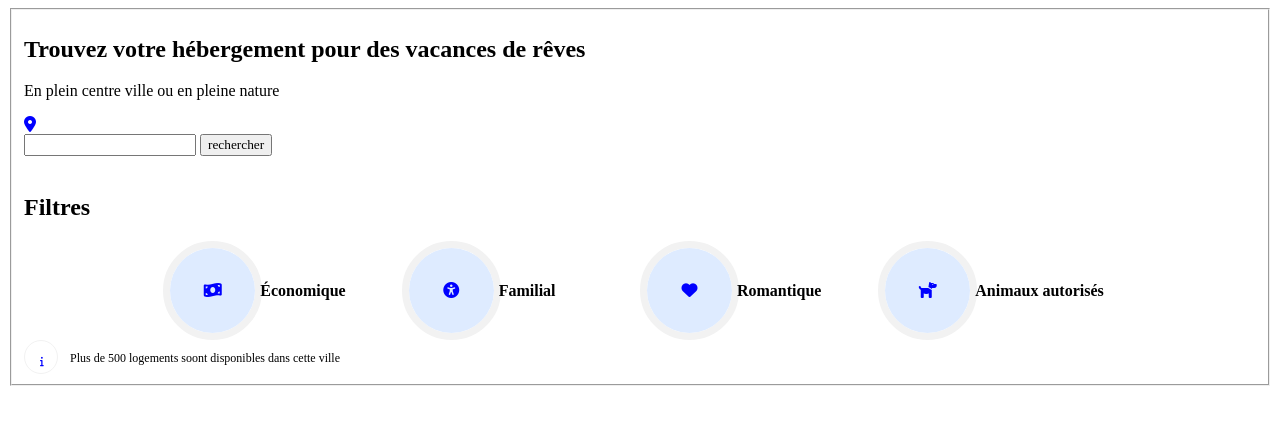
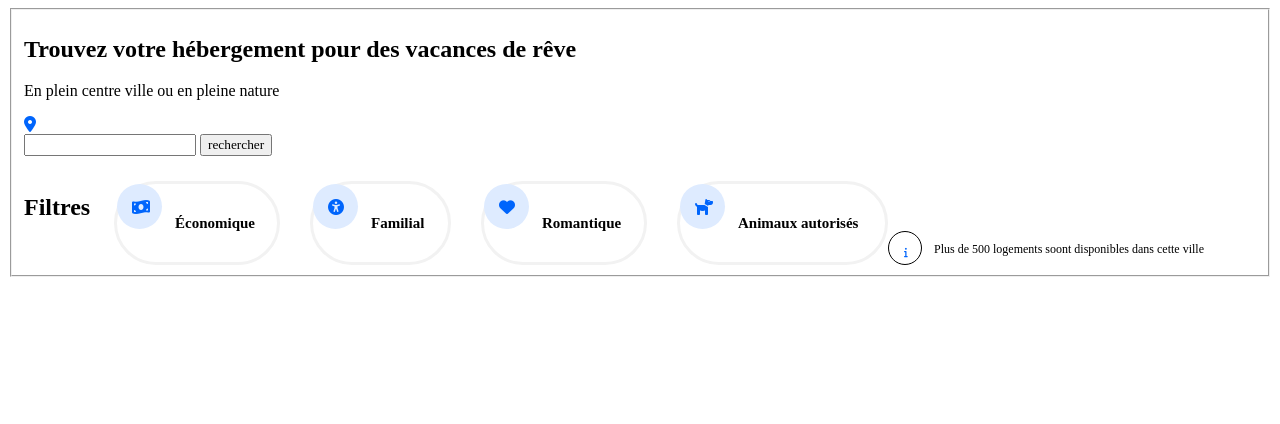
Before and after one commit to WinstonBlewUp/P2_livrable_OC, a plain HTML site: page feature_1_search.html in a window 1280 px wide. Drawn offline with Linux system fonts and the light colour scheme; a web font is replaced by a local one.

Commit message:
maj research a dev
avancée de la barre de recherche
avancée du CSS
-reste à aligner les liens dnas les tiles.
-aligner le i info.
-Aplliquer CSS sur la barre derecherche

```diff
--- a/feature_1_search.html
+++ b/feature_1_search.html
@@ -7,7 +7,7 @@
 </head>
 <body>
 	<fieldset>
-		<h2>Trouvez votre hébergement pour des vacances de rêves</h2>
+		<h2>Trouvez votre hébergement pour des vacances de rêve</h2>
 		<p>En plein centre ville ou en pleine nature</p>
 		<i class="fas fa-map-marker-alt"></i>
 		<form>
@@ -20,32 +20,33 @@
 
 			<div class="filter_tile">
 				<div class="filter">
-					<i class="fas fa-money-bill-wave"></i><p class="filter_text">Économique</p>
+					<i class="fas fa-money-bill-wave"></i><a href="">Économique</a>
+				</div>
+			</div>
+
+			<div class="filter_tile_short">
+				<div class="filter">
+					<i class="fas fa-universal-access"></i><a href="">Familial</a>
 				</div>
 			</div>
 
 			<div class="filter_tile">
 				<div class="filter">
-					<i class="fas fa-universal-access"></i><p class="filter_text">Familial</p>
+					<i class="fas fa-heart"></i><a href="">Romantique</a>
 				</div>
 			</div>
 
-			<div class="filter_tile">
+			<div class="filter_tile_long">
 				<div class="filter">
-					<i class="fas fa-heart"></i><p class="filter_text">Romantique</p>
-				</div>
-			</div>
-
-			<div class="filter_tile">
-				<div class="filter">
-					<i class="fas fa-dog"></i><p class="filter_text">Animaux autorisés</p>
-				</div>
+					<i class="fas fa-dog"></i><a href="">Animaux autorisés</a>
 			</div>
 				<br />
 		</div>
-		<div class="info">
+		<div class="info_container">
+			<div class="info">
 				<i class="fas fa-info"></i><p class="info_text">Plus de 500 logements soont disponibles dans cette ville</p>
 			</div>
+		</div>
 	</fieldset>
 </body>
 </html>
--- a/style_reservia.css
+++ b/style_reservia.css
@@ -13,56 +13,103 @@
 *{
     font-family: Raleway;
 }
-.filter
-{
-     background: #DEEBFF;
-    width: 25px;
-    height: 25px;
-    border-radius: 50%;
-    text-align: center;
-    line-height: 25px;
-    vertical-align: middle;
-    padding: 30px;
-}
-
-i
-{
-    color:blue;
-}
-
-.filter_text
-{
-    white-space:nowrap;
-    font-weight: bold;
-    margin-left: 60px;
-    margin-top: -25px;
-}
-
-.filter_tile
-{
-  border-radius: 100px;
-border: 7px solid #F2F2F2;
-}
-.filter_title
-{
-
-}
 
 .filter_container
 {
 
     display: flex;
     flex-direction: row;
+    margin-top: -60px;
+    margin-left: 60px;
 
-    justify-content: space-evenly;
     justify-content:
+}
 
+.filter_tile
+{
+    border-radius: 100px;
+    border: 3px solid #F2F2F2;
+    padding-right: 115px;
+    margin-left: 30px;
+
+}
+
+.filter_tile_short
+{
+    border-radius: 100px;
+    border: 3px solid #F2F2F2;
+    padding-right: 90px;
+    margin-left: 30px;
+}
+
+.filter_tile_long
+{
+    border-radius: 100px;
+    border: 3px solid #F2F2F2;
+    padding-right: 160px;
+    margin-left: 30px;
+}
+
+.filter
+{
+     background: #DEEBFF;
+    width: 15px;
+    height: 15px;
+    border-radius: 50%;
+    text-align: center;
+    line-height: 15px;
+    vertical-align: middle;
+    padding: 15px;
+}
+
+
+a                               /*filter_text*/
+{
+    white-space:nowrap;
+    font-size: 15px;
+    font-weight: bold;
+    margin-left: 38px;
+    margin-top: -40px;
+
+    text-decoration: none;
+}
+
+a:link, a:visited  {
+
+  color: black;
+  padding: 5px 5px;
+  text-align: center;
+  text-decoration: none;
+  display: inline-block;
+}
+
+a:hover, a:not(.LOL):active  {
+  background-color: #0065fc;
+  color:#ffffff;
+}
+
+.filter_title
+{
+
+}
+
+
+                                /* section info */
+i
+{
+    color: #0065fc;
+}
+
+.info_container
+{
+    margin-top: 50px;
 
 }
 
 .info
 {
     font-size: 10px;
+
       width: 2px;
     height: 2px;
     border-radius: 50%;
@@ -70,7 +117,7 @@ border: 7px solid #F2F2F2;
     line-height: 5px;
     vertical-align: middle;
     padding: 15px;
-    border: 1px solid #f2f2f2;
+    border: 1px solid #000000;
 
 }
 
```
